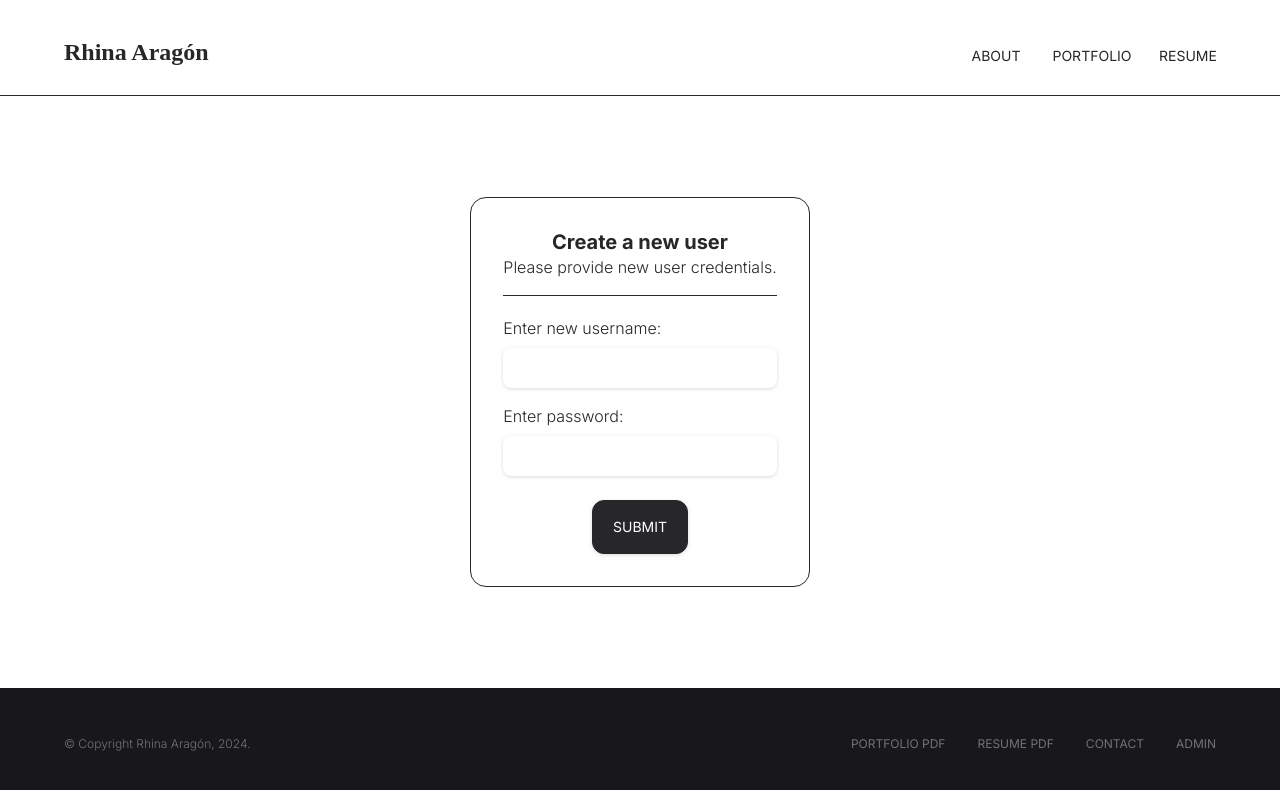
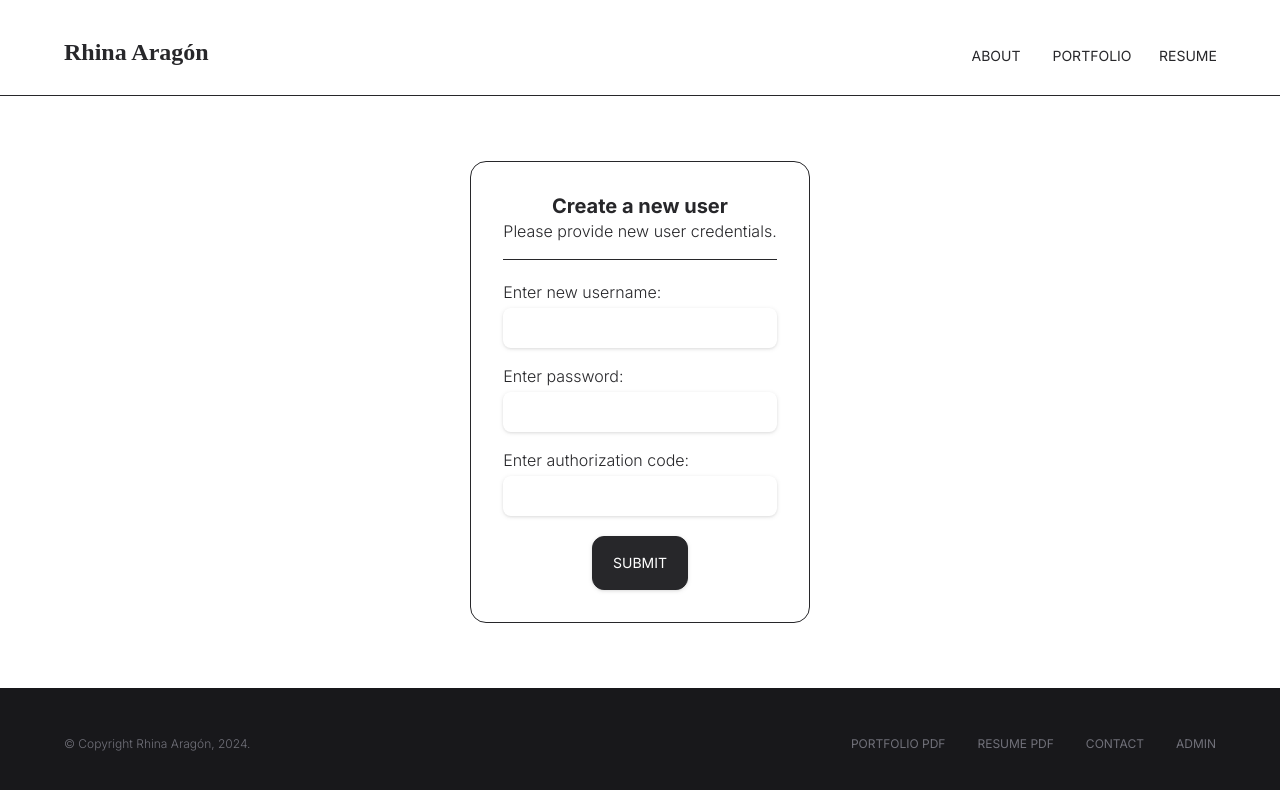
Before and after one commit to liz-garcia/architect-portfolio, a React (Vite) app in the folder client/: page /admin/create-user in a window 1280 px wide. Shown: the top 790 px of the page. Built offline with nearby package versions, Linux system fonts and the light colour scheme; a web font is replaced by a local one.

Commit message:
Finished basic initial admin page.

```diff
--- a/client/src/components/Input.jsx
+++ b/client/src/components/Input.jsx
@@ -10,6 +10,7 @@ const Input = ({ name, value, onChange, ...rest }) => {
       {...rest}
       name={name}
       value={value}
+      autoComplete="off"
       onChange={(e) => onChange(e.target.value)}
       className={inputStyle}
     />
--- a/client/src/pages/Admin/CreateUser.jsx
+++ b/client/src/pages/Admin/CreateUser.jsx
@@ -5,23 +5,25 @@ import PrimaryButton from "../../components/Buttons/PrimaryButton.jsx";
 import useFetch from "../../hooks/useFetch.js";
 
 const createUserStyle =
-  "flex flex-col text-center items-center justify-center gap-1 p-8 w-fit justify-self-center border border-zinc-800 rounded-2xl text-base m-8";
+  "flex flex-col text-center items-center justify-center gap-1 p-8 w-fit justify-self-center border border-zinc-800 rounded-2xl text-base m-8 3xl:text-lg/relaxed";
 const headerStyle = "pb-4 mb-4 border-b border-zinc-800";
-const h1Style = "text-xl/tight font-bold 3xl:text-5xl";
-const h2Style = "text-base 3xl:text-3xl";
+const h1Style = "text-xl/tight font-bold 3xl:text-3xl/relaxed";
+const h2Style = "text-base 3xl:text-xl/relaxed";
 const formStyle = "flex flex-col gap-4 items-stretch w-full";
-const containerStyle = "flex flex-col justify-between gap-2";
-const labelStyle = "text-left 3xl:text-3xl";
-const buttonContainer = "w-full flex place-content-center mt-2";
+const containerStyle = "flex flex-col justify-between gap-1";
+const labelStyle = "text-left";
+const buttonContainer = "w-full flex place-content-center mt-1";
 
 // TODO Remember - All files related to CreateUser in client and server require extra work. This is just a very basic setup.
 const CreateUser = () => {
   const [username, setUsername] = useState("");
   const [password, setPassword] = useState("");
+  const [authCode, setAuthCode] = useState("");
 
   const onSuccess = () => {
     setUsername("");
     setPassword("");
+    setAuthCode("");
   };
   const { isLoading, error, performFetch, cancelFetch } = useFetch(
     "/user/create",
@@ -40,7 +42,7 @@ const CreateUser = () => {
       headers: {
         "content-type": "application/json",
       },
-      body: JSON.stringify({ user: { username, password } }),
+      body: JSON.stringify({ user: { username, password, authCode } }),
     });
   };
 
@@ -69,6 +71,7 @@ const CreateUser = () => {
             name="username"
             value={username}
             onChange={(value) => setUsername(value)}
+            required
           />
         </div>
         <div className={containerStyle}>
@@ -76,9 +79,23 @@ const CreateUser = () => {
             Enter password:
           </label>
           <Input
+            type="password"
             name="password"
             value={password}
             onChange={(value) => setPassword(value)}
+            required
+          />
+        </div>
+        <div className={containerStyle}>
+          <label htmlFor="authCode" className={labelStyle}>
+            Enter authorization code:
+          </label>
+          <Input
+            type="password"
+            name="authCode"
+            value={authCode}
+            onChange={(value) => setAuthCode(value)}
+            required
           />
         </div>
         <div className={buttonContainer}>
```
Also changed, not shown: 2 other files (tests, documents, lock files or other folders).
